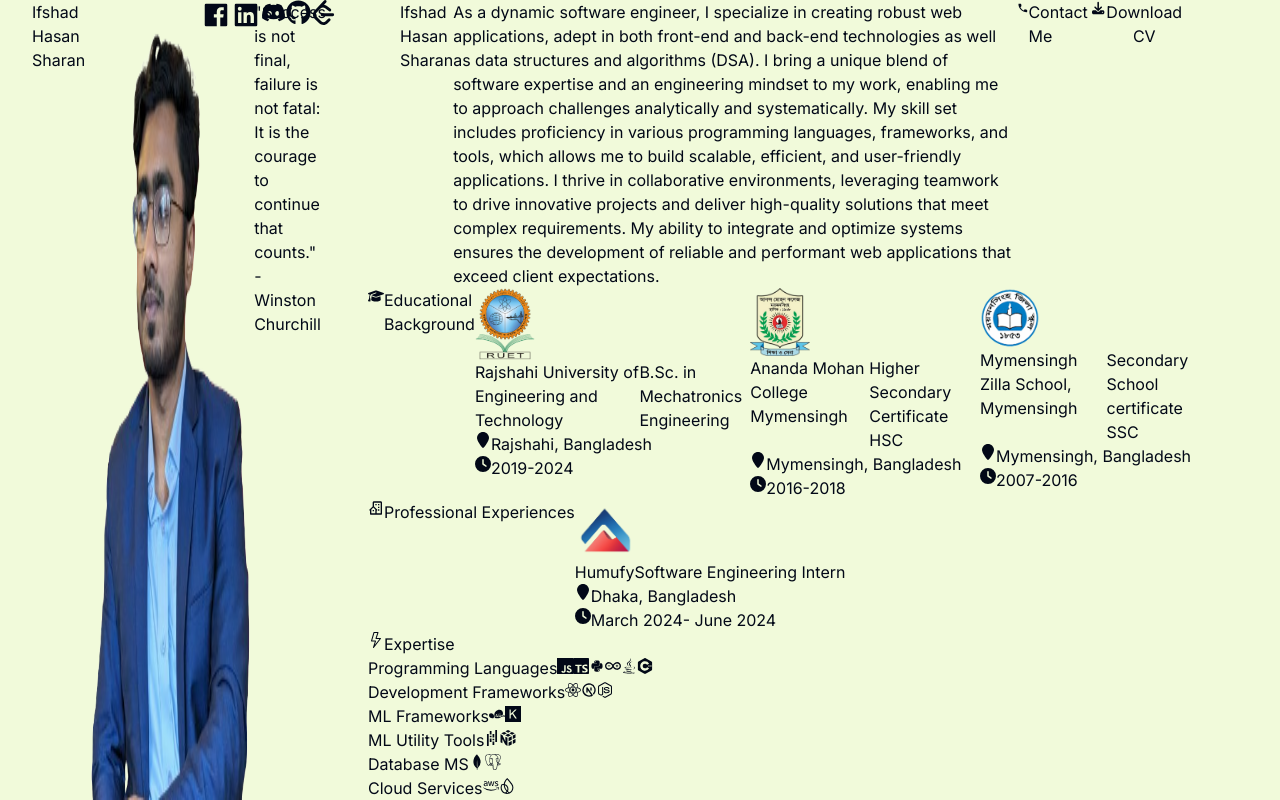
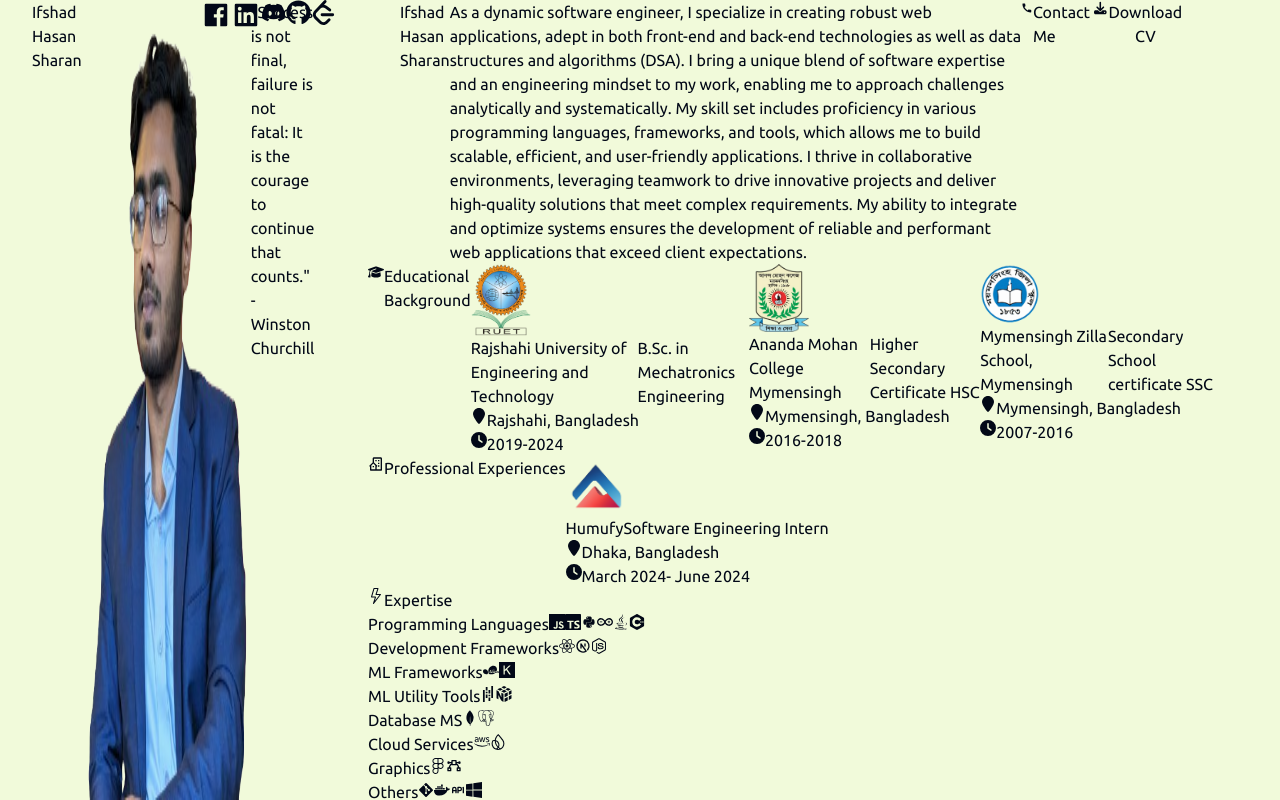
Before and after one commit to ifshad/developer-portfolio-ifshad, a Next.js app: page / in a window 1280 px wide. Built offline with nearby package versions, Linux system fonts and the light colour scheme.

Commit message:
components rename issue fixed

```diff
--- a/Components/SelfBanner/page.tsx
+++ b/Components/SelfBanner/page.tsx
@@ -1,7 +1,5 @@
 "use client";
-import Image from "next/image";
 import React from "react";
-import ifshad from "@/public/Images/Ifshad_01.png";
 import Link from "next/link";
 import { FaDownload } from "react-icons/fa6";
 import { MdCall } from "react-icons/md";
--- a/app/layout.tsx
+++ b/app/layout.tsx
@@ -1,9 +1,9 @@
 import type { Metadata } from "next";
-import { Inter } from "next/font/google";
+import {  Ubuntu } from "next/font/google";
 import "./globals.css";
 import LeftPanel from "@/components/LeftPanel/page";
 
-const inter = Inter({ subsets: ["latin"] });
+const ubuntu = Ubuntu({ weight: ['300', '400', '500', '700'], display: "swap", subsets: ['latin']})
 
 export const metadata: Metadata = {
   title: "Ifshad-Dev",
@@ -17,14 +17,12 @@ export default function RootLayout({
 }>) {
   return (
     <html lang="en">
-      <body className={inter.className}>
+      <body className={ubuntu.className}>
         <div className="container flex w-full h-screen overflow-y-hidden">
           <div className="md:w-1/4 hidden md:flex">
             <LeftPanel />
           </div>
-          <div className="md:w-3/4 overflow-y-scroll">
-            {children}
-          </div>
+          <div className="md:w-3/4 overflow-y-scroll">{children}</div>
         </div>
       </body>
     </html>
```
